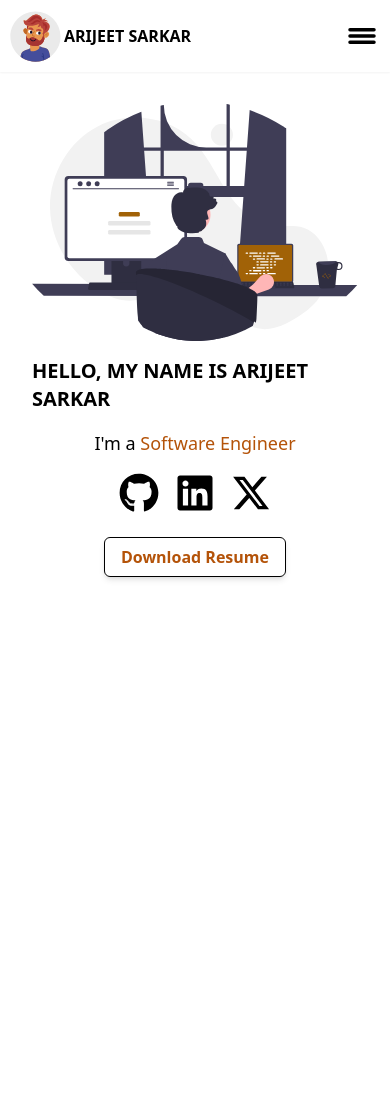
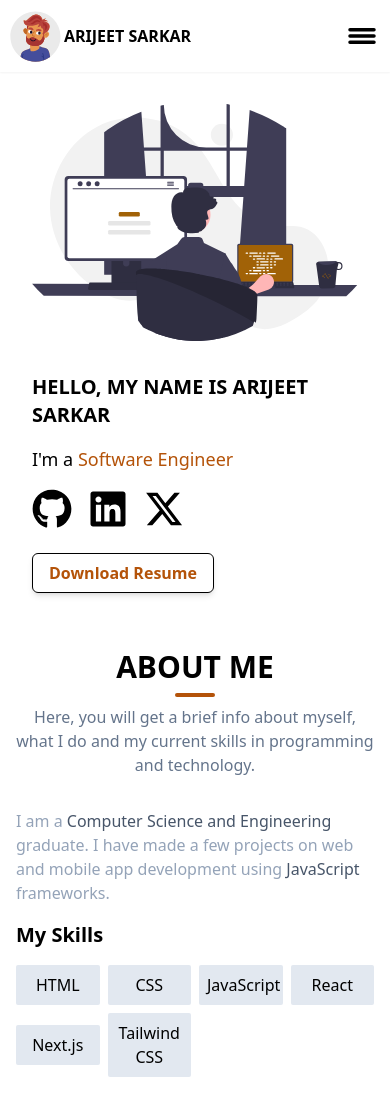
Before and after one commit to Arijeet10/my-website, a Next.js app: page / in a window 390 px wide. Before the commit the page ends 844 px from the top, so only its background shows below. Built offline with nearby package versions, Linux system fonts and the light colour scheme.

Commit message:
about section responsive done

```diff
--- a/app/page.js
+++ b/app/page.js
@@ -1,3 +1,4 @@
+import About from "@/components/About";
 import HeroSection from "@/components/Hero";
 import Navbar from "@/components/Navbar";
 
@@ -7,6 +8,7 @@ const Home = () => {
       <div>
         <Navbar />
         <HeroSection />
+        <About />
       </div>
     </>
    );
--- /dev/null
+++ b/components/About.js
@@ -0,0 +1,52 @@
+const About = () => {
+  return (
+    <>
+      <div className="p-4 sm:px-10 flex flex-col gap-8">
+        <div className="flex flex-col items-center gap-2 text-center">
+            <div className="text-3xl font-semibold  uppercase">About me</div>
+            <div className="border-t-4 rounded-full border-amber-700 w-10 " />
+          <div className="font-medium text-slate-500">
+            Here, you will get a brief info about myself, what I do and my
+            current skills in programming and technology.
+          </div>
+        </div>
+        <div className="grid gap-4 sm:grid-cols-2 sm:items-center sm:justify-center ">
+          <div className="font-medium text-slate-400">
+            I am a{" "}
+            <span className="text-slate-600">
+              Computer Science and Engineering
+            </span>{" "}
+            graduate. I have made a few projects on web and mobile app
+            development using <span className="text-slate-600">JavaScript</span>{" "}
+            frameworks.
+          </div>
+          <div className="flex flex-col items-start gap-4">
+            <div className="font-semibold text-xl">My Skills</div>
+            <div className="font-medium grid grid-cols-4 lg:grid-cols-4 sm:grid-cols-3 justify-center items-center gap-2">
+              <div className="hover:bg-amber-700 hover:text-white bg-slate-200 p-2 rounded-sm text-center">
+                HTML
+              </div>
+              <div className="hover:bg-amber-700 hover:text-white bg-slate-200 p-2 rounded-sm text-center">
+                CSS
+              </div>
+              <div className="hover:bg-amber-700 hover:text-white bg-slate-200 p-2 rounded-sm text-center">
+                JavaScript
+              </div>
+              <div className="hover:bg-amber-700 hover:text-white bg-slate-200 p-2 rounded-sm text-center">
+                React
+              </div>
+              <div className="hover:bg-amber-700 hover:text-white bg-slate-200 p-2 rounded-sm text-center">
+                Next.js
+              </div>
+              <div className="hover:bg-amber-700 hover:text-white bg-slate-200 p-2 rounded-sm text-center">
+                Tailwind CSS
+              </div>
+            </div>
+          </div>
+        </div>
+      </div>
+    </>
+  );
+};
+
+export default About;
--- a/components/Hero.js
+++ b/components/Hero.js
@@ -6,7 +6,7 @@ import { FaXTwitter } from "react-icons/fa6";
 const HeroSection = () => {
   return (
     <>
-      <div className={` p-8 grid sm:grid-cols-12 sm:justify-center gap-4 `}>
+      <div className={` p-8 sm:p-20 grid sm:grid-cols-12 sm:justify-center gap-8 `}>
         <div className="sm:col-span-5">
           <img
             src="/hero_programmer.svg"
@@ -14,7 +14,7 @@ const HeroSection = () => {
             className=" object-cover"
           />
         </div>
-        <div className="sm:col-span-7 flex flex-col items-center sm:items-start gap-4">
+        <div className="sm:col-span-7 flex flex-col items-start gap-4">
           <div className="uppercase text-xl sm:text-4xl font-bold">
             Hello, My name is Arijeet Sarkar
           </div>
@@ -36,7 +36,7 @@ const HeroSection = () => {
           <div className="py-4">
             <Link
               href="#"
-              target="_blank"
+
               className="border border-black bg-white shadow-md hover:border-none hover:bg-amber-700 hover:text-white text-amber-700 font-semibold px-4 py-2 rounded-md"
             >
               Download Resume
```
